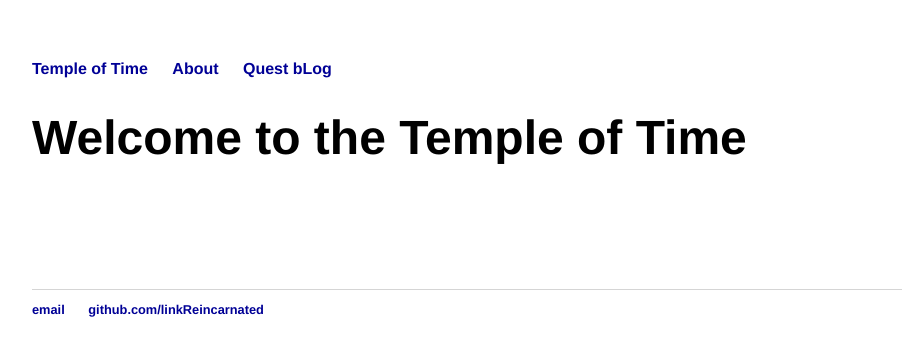
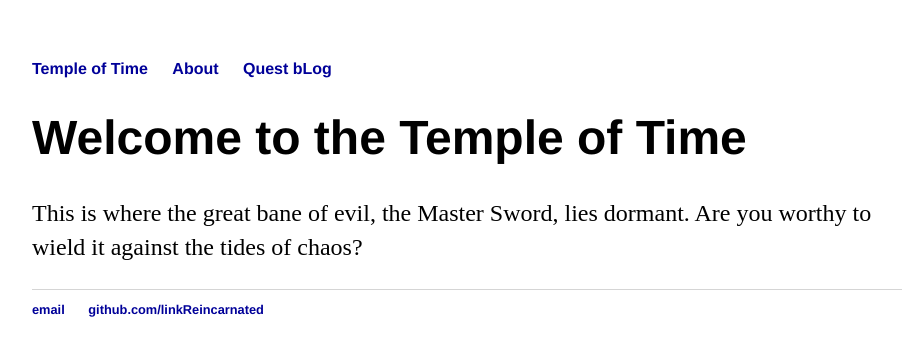
Before and after one commit to linkReincarnated/linkReincarnated.github.io, a Jekyll site: the page built from index.html, in a window 1280 px wide. Shown: the top 356 px of the page, without its empty margins (160-1062 px from the left). Built offline with Jekyll 4.4.1, drawn with Linux system fonts in a browser that asks for light colours.

Commit message:
Update main.css

```diff
--- a/css/main.css
+++ b/css/main.css
@@ -14,7 +14,7 @@ nav ul li, footer ul li {
 }
 a:link {
     text-decoration: none;
-    color: #000096;
+    color: #000099;
 }
 a:hover {
     text-decoration: underline;
@@ -26,7 +26,7 @@ h1 {
 p {
     font-size: 1.5em;
     line-height: 1.4em;
-    color: #FFFFFF;
+    color: black;
 }
 footer {
     border-top: 1px solid #d5d5d5;
```
